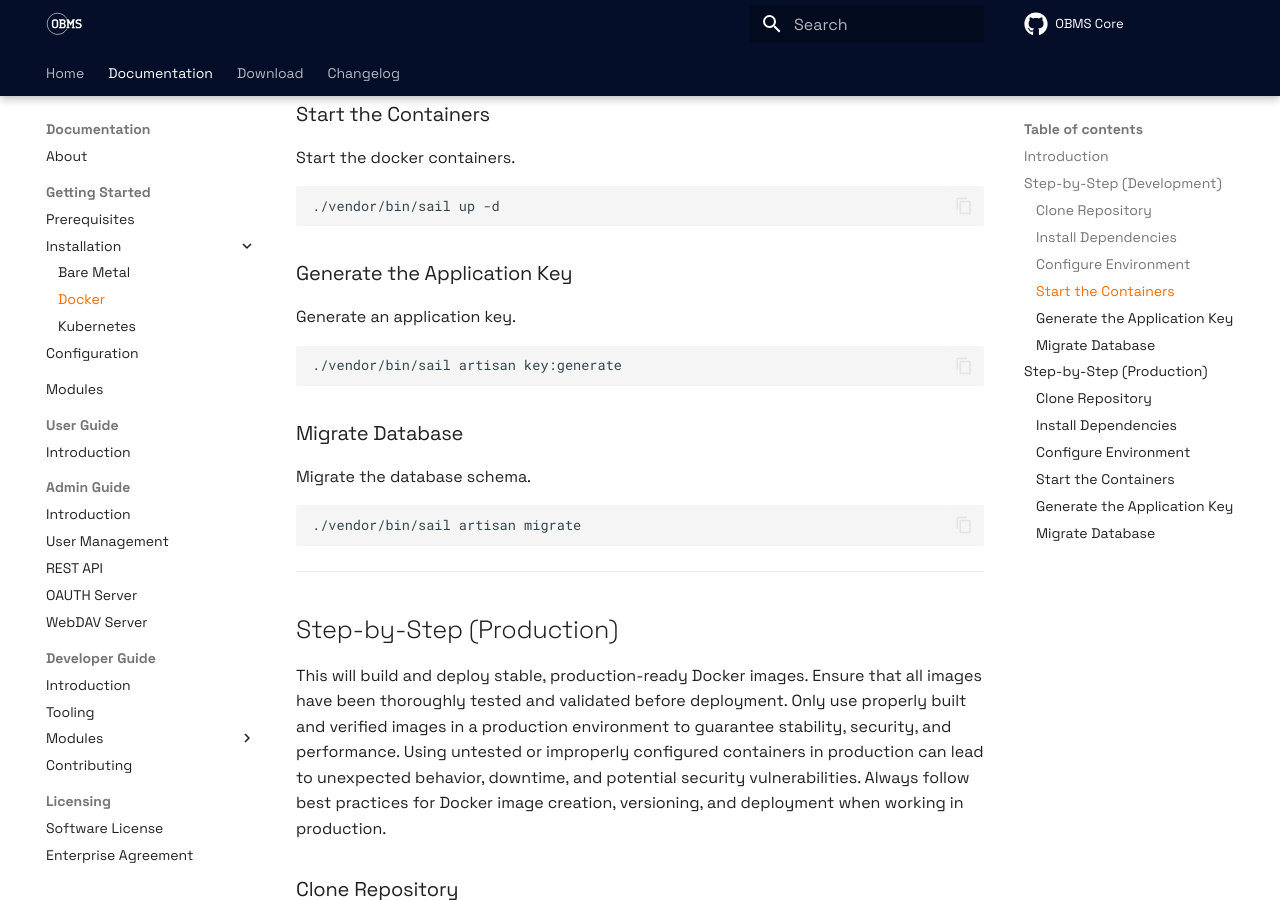
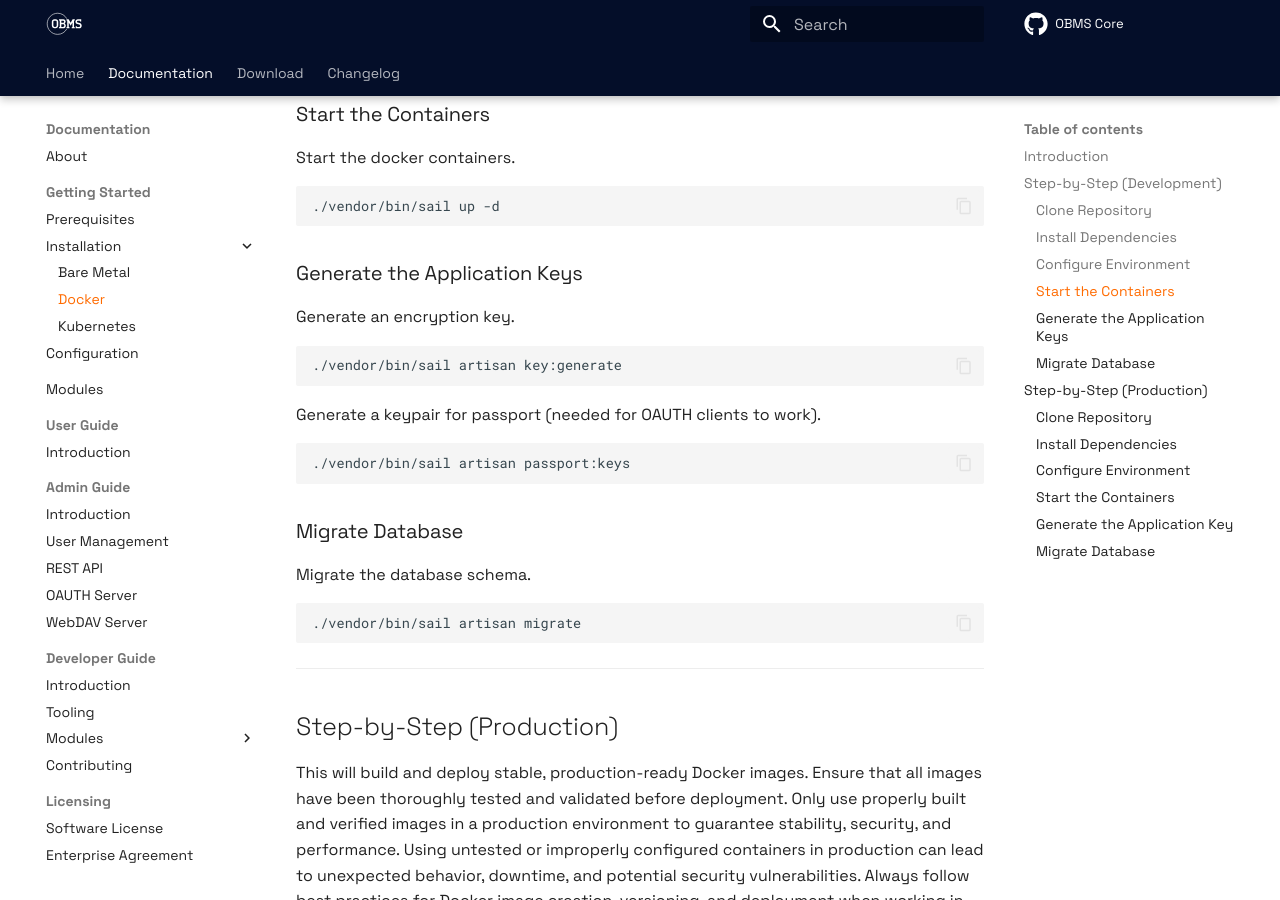
Before and after one commit to OBMS-Open-Business-Management-Software/documentation, an MkDocs documentation site: the page built from docs/docs/getting-started/installation/docker.md, in a window 1280 px wide and 900 px high, scrolled down 1261 px. Built offline with MkDocs 1.6.1 and Material for MkDocs 9.7.7, drawn with Linux system fonts in a browser that asks for light colours; comment, search, counter and statistics services are not loaded.

Commit message:
feat: passport keypair creation

````diff
--- a/docs/docs/getting-started/installation/docker.md
+++ b/docs/docs/getting-started/installation/docker.md
@@ -42,10 +42,15 @@ Start the docker containers.
 ./vendor/bin/sail up -d
 ```
 
-### Generate the Application Key
-Generate an application key.
+### Generate the Application Keys
+Generate an encryption key.
 ```bash
 ./vendor/bin/sail artisan key:generate
+```
+
+Generate a keypair for passport (needed for OAUTH clients to work).
+```bash
+./vendor/bin/sail artisan passport:keys
 ```
 
 ### Migrate Database
````
Also changed, not shown: docs/docs/getting-started/installation/bare_metal.md (+7 -1 lines).
